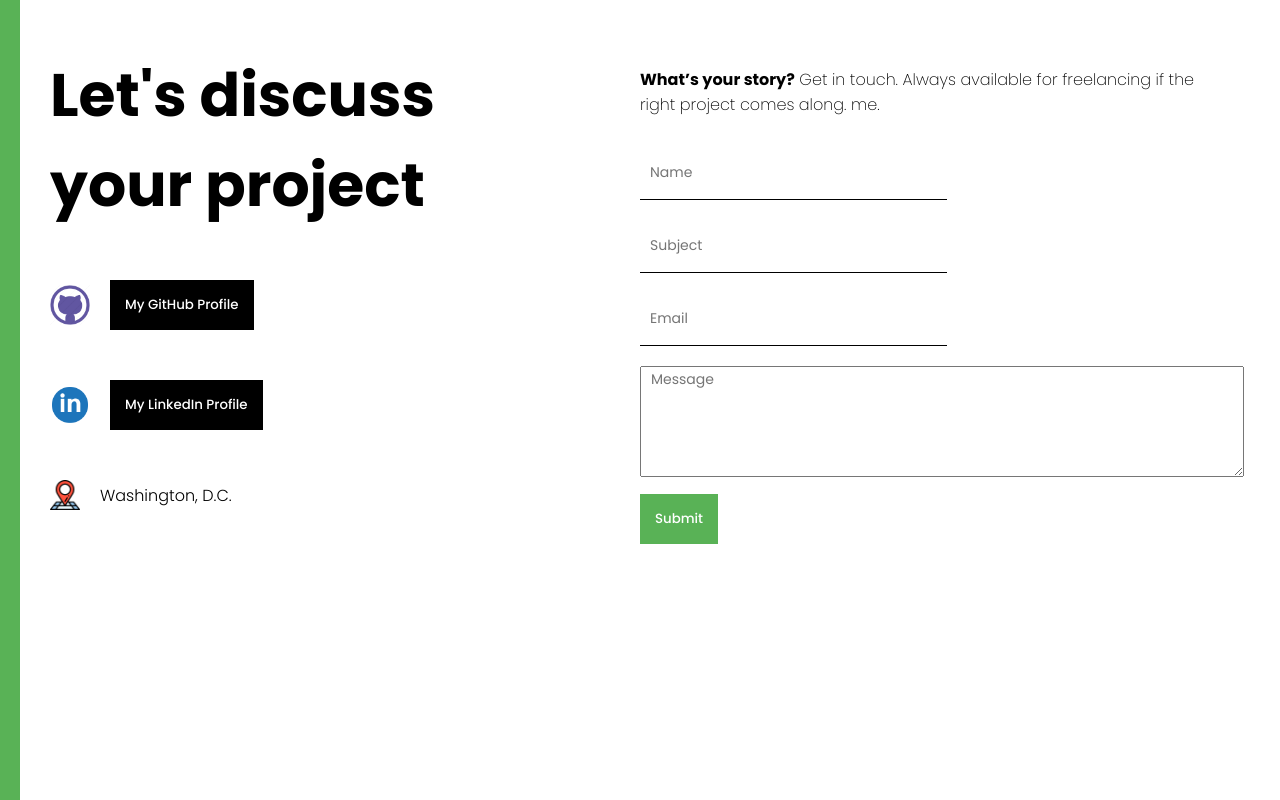
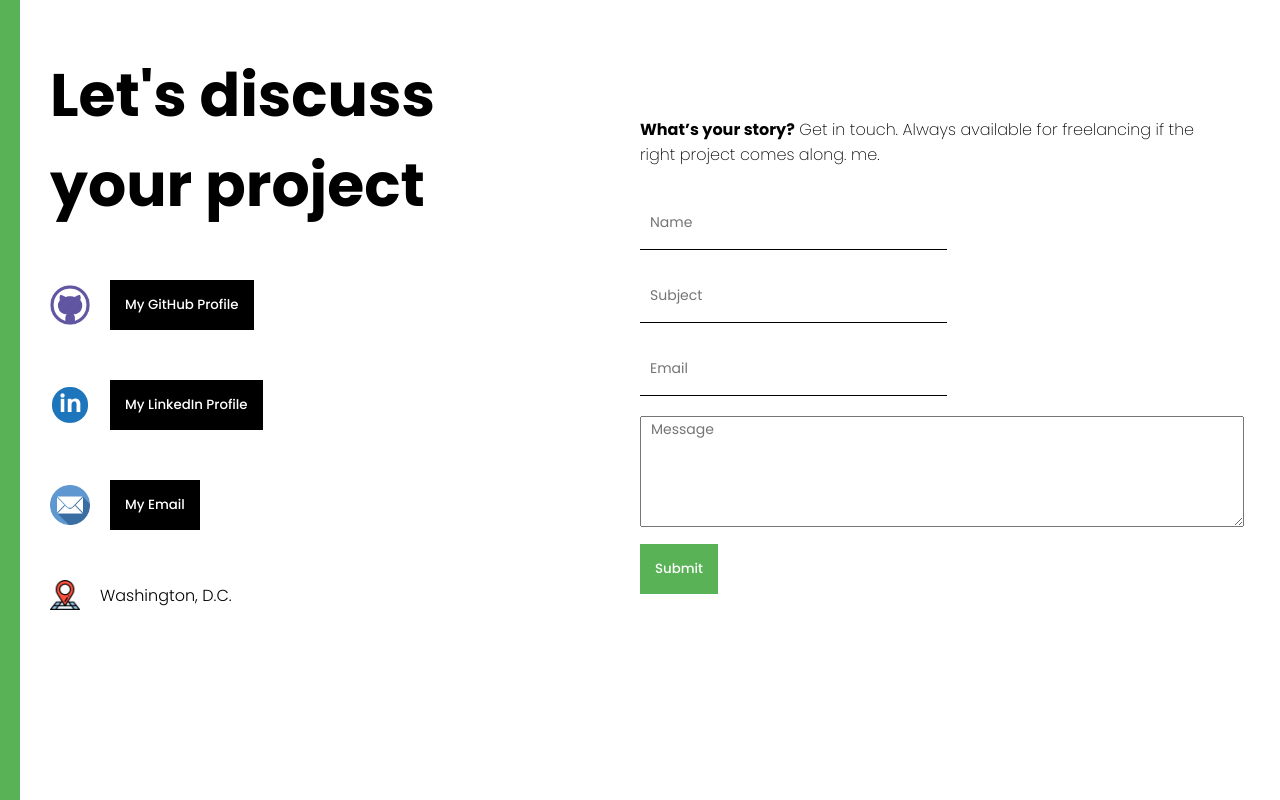
Before and after one commit to Rbenney15/Benney-Portfolio-React, a React (Create React App) app: page / in a window 1280 px wide. Shown: the part 2593-3393 px from the top of the page. Built offline with nearby package versions, Linux system fonts and the light colour scheme.

Commit message:
added email address per advisor advice, and added mini email logo

```diff
--- a/src/components/contact/Contact.jsx
+++ b/src/components/contact/Contact.jsx
@@ -2,6 +2,7 @@ import "./contact.css";
 import Address from "../../img/address.png";
 import GitHub from '../../img/github.png';
 import Linkedin from '../../img/linkedin.png';
+import Email from '../../img/email.png';
 import { useContext, useRef, useState } from "react";
 import emailjs from "emailjs-com";
 import { ThemeContext } from "../../context";
@@ -48,6 +49,10 @@ const Contact = () => {
              <a className="c-decor" href="https://www.linkedin.com/in/robert-benney"><button className="c-but">My LinkedIn Profile</button></a>
             </div>
             <div className="c-info-item">
+              <img className="c-icon" src={Email} alt="" />
+             <a className="c-decor" href="rob.benney@gmail.com"><button className="c-but">My Email</button></a>
+            </div>
+            <div className="c-info-item">
               <img className="c-icon-add" src={Address} alt="" />
               Washington, D.C.
             </div>
```
